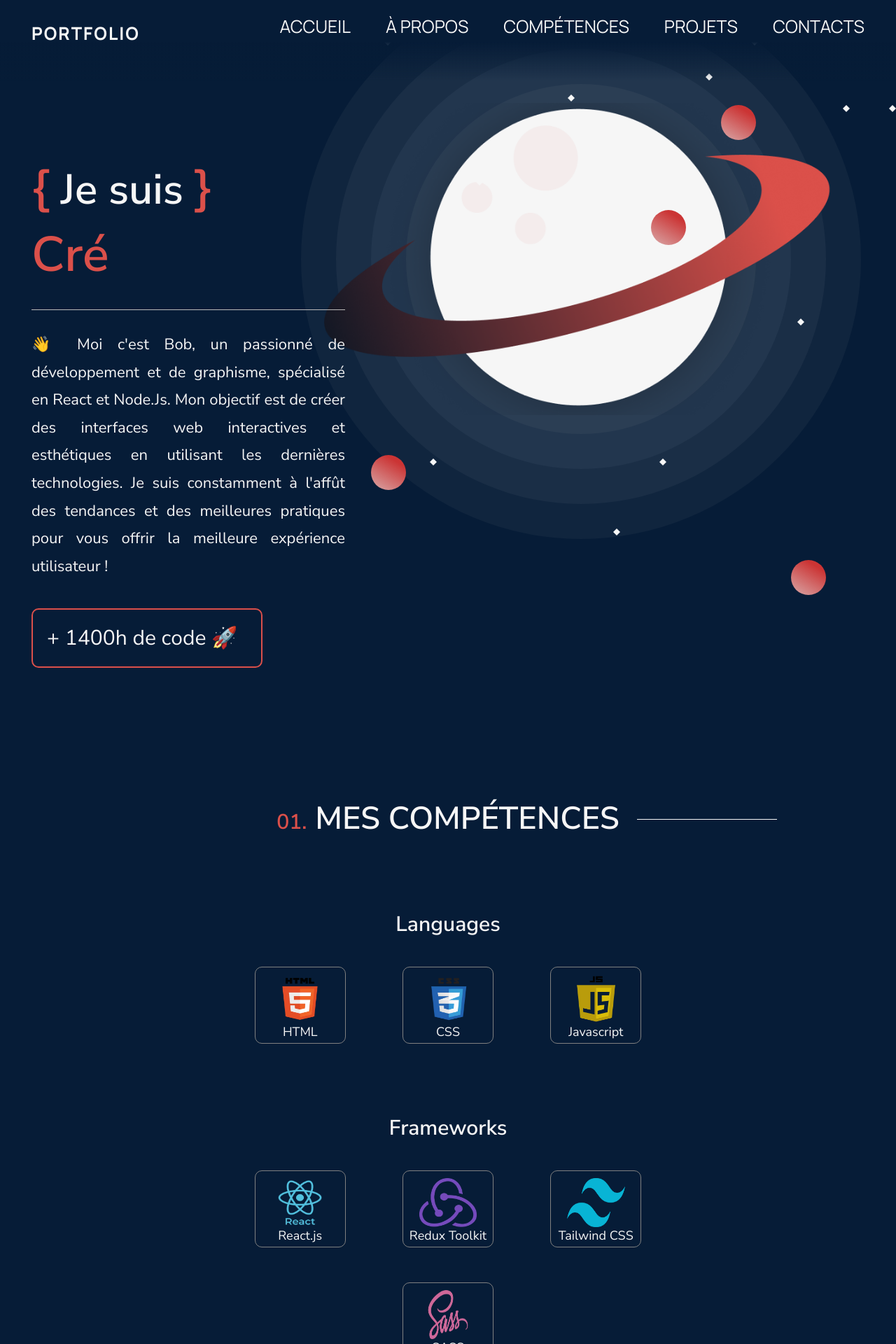
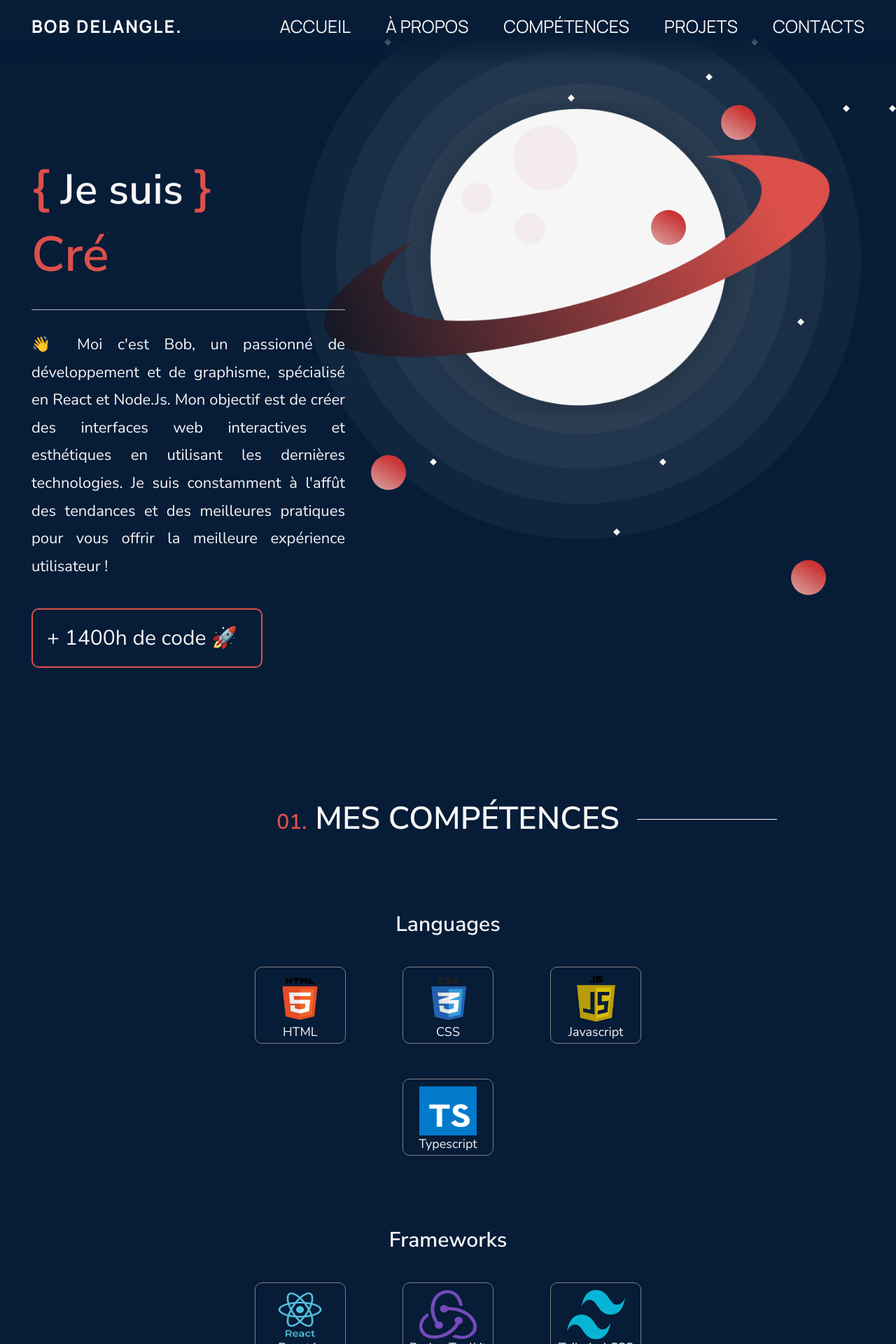
Before and after one commit to boby-front/Portfolio-V2, a React (Vite) app: page / in a window 1280 px wide. Shown: the top 1920 px of the page at 70% size. Built offline with nearby package versions, Linux system fonts and the light colour scheme.

Commit message:
correct logo

```diff
--- a/src/components/Acceuil.jsx
+++ b/src/components/Acceuil.jsx
@@ -8,10 +8,6 @@ const Acceuil = () => {
   useEffect(() => {
     const handleMouseMove = (e) => {
       const { clientX, clientY } = e;
-
-      // Calcul du déplacement par rapport à la position précédente
-      const deltaX = clientX - position.x;
-      const deltaY = clientY - position.y;
 
       // Limiter le déplacement à 50 pixels
       const newX = Math.min(
@@ -123,7 +119,7 @@ const Acceuil = () => {
           animate={inView ? { y: 0, opacity: 1 } : {}}
           transition={{
             duration: 1,
-            delay: 1.3,
+            delay: 0.4,
             type: "spring",
             stiffness: 80,
           }}
--- a/src/components/Logo.jsx
+++ b/src/components/Logo.jsx
@@ -1,7 +1,7 @@
 import React from "react";
 
 const Logo = () => {
-  return <h2 className="portfolio hovered">PORTFOLIO</h2>;
+  return <h2 className="portfolio hovered">BOB DELANGLE.</h2>;
 };
 
 export default Logo;
--- a/src/containers/Competences.jsx
+++ b/src/containers/Competences.jsx
@@ -18,6 +18,7 @@ import mongo from "../assets/logos/mongodb.webp";
 import npm from "../assets/logos/npm.webp";
 import vite from "../assets/logos/Vitejs.webp";
 import SkillCard from "../components/SkillCard";
+import ts from "../assets/logos/typescript.png";
 
 const Competences = () => {
   const [ref, inView] = useInView({
@@ -41,6 +42,7 @@ const Competences = () => {
             <CompetencesCard logoCompetence={html} titleCard={"HTML"} />
             <CompetencesCard logoCompetence={css} titleCard={"CSS"} />
             <CompetencesCard logoCompetence={js} titleCard={"Javascript"} />
+            <CompetencesCard logoCompetence={ts} titleCard={"Typescript"} />
           </div>
         </section>
 
--- a/src/index.css
+++ b/src/index.css
@@ -104,7 +104,6 @@ header nav ul li {
   position: relative;
   cursor: pointer;
   transition: color 0.3s;
-  padding-bottom: 20px;
 }
 header nav ul li a {
   text-decoration: none;
@@ -232,7 +231,7 @@ header nav ul li a:hover {
   background-color: #10253e;
   z-index: -4;
 }
-@media (max-width: 1000px) {
+@media (max-width: 1200px) {
   .toggle-btn {
     display: block;
     left: 130px;
```
Also changed, not shown: src/assets/logos/typescript.png (added).
